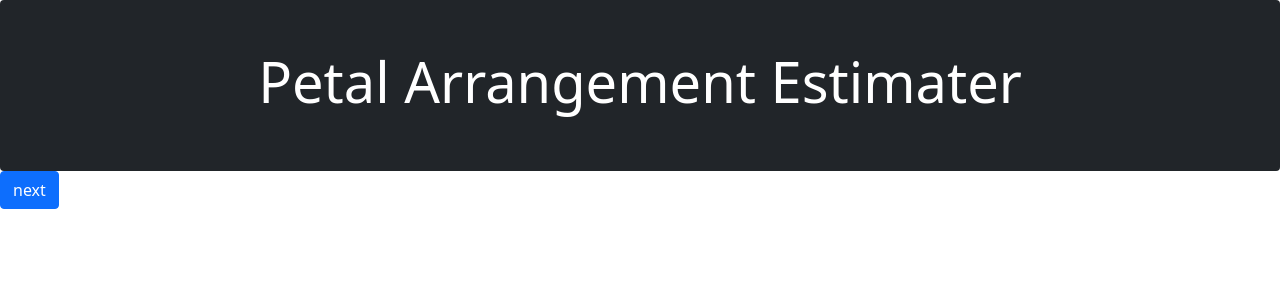
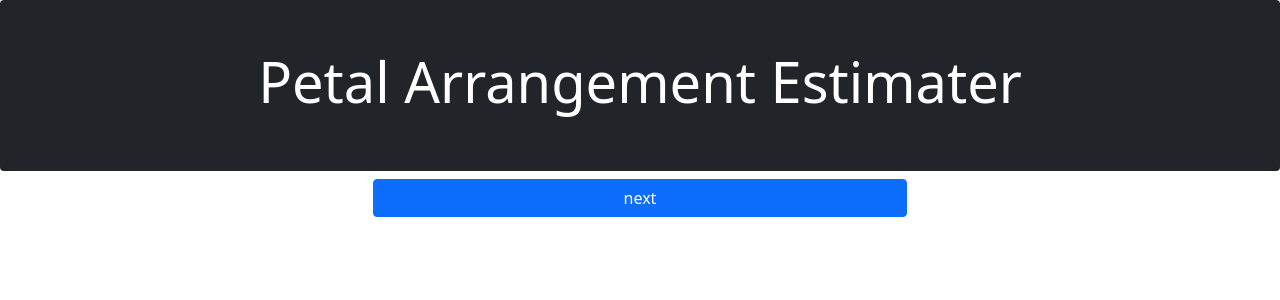
Before and after one commit to t-nakatani/flwapp_exp, a Django app: page / in a window 1280 px wide. Shown: the part 56-356 px from the top of the page. Run offline with Django 4.2, Linux system fonts and the light colour scheme; parts of the project's set-up code (start-up, migrations or seed data) failed here and were passed over.

Commit message:
[UPDATE] button shape

```diff
--- a/img_processing/templates/home.html
+++ b/img_processing/templates/home.html
@@ -14,6 +14,9 @@
 {% endif %}
 
 {% block content %}
-<a href="{% url 'note' %}" class="btn btn-primary  " tabindex="-1" role="button" aria-disabled="true">next</a>
+<div class="d-grid gap-2 col-5 mx-auto mt-2">
+    <a href="{% url 'note' %}" class="btn btn-primary  " tabindex="-1" role="button" aria-disabled="true">next</a>
+</div>
+
 <!-- <a href="https://drive.google.com/drive/folders/1Y0DMwsQVRCSYTmfHAKzo9uoloa1_2qBI?usp=sharing" class="btn btn-outline-secondary" tabindex="-1" role="button" aria-disabled="true">download sample image</a> -->
 {% endblock content %}
--- a/img_processing/templates/note.html
+++ b/img_processing/templates/note.html
@@ -5,6 +5,7 @@
     <h3>実験説明</h3>
     <p>実験の説明</p>
 </div>
-
-<a href="{% url 'progress' user_id %}" class="btn btn-primary" tabindex="-1" role="button" aria-disabled="true">next</a>
+<div class="d-grid gap-2 col-5 mx-auto mt-2">
+    <a href="{% url 'progress' user_id %}" class="btn btn-primary" tabindex="-1" role="button" aria-disabled="true">next</a>
+</div>
 {% endblock content %}
```
